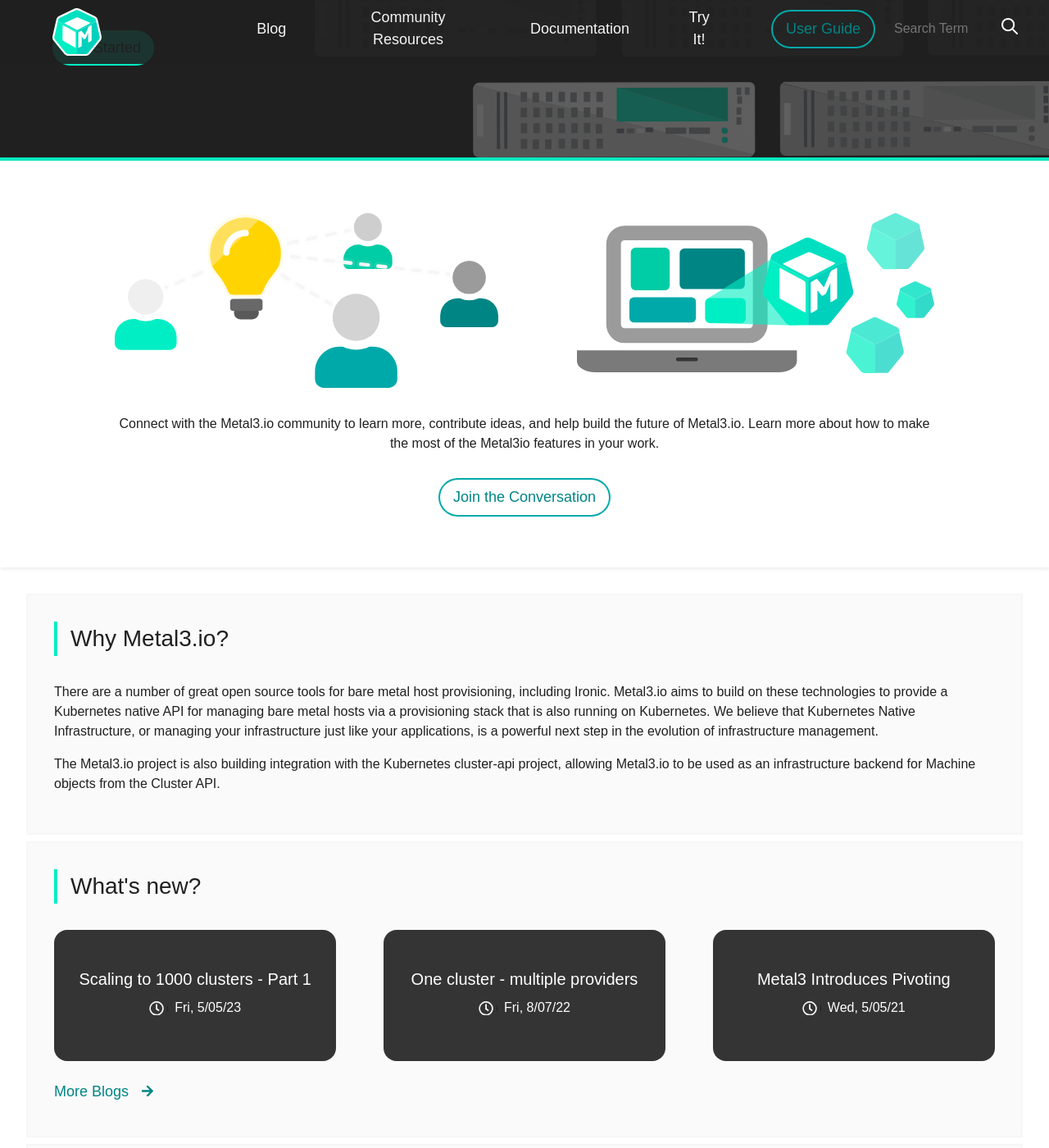
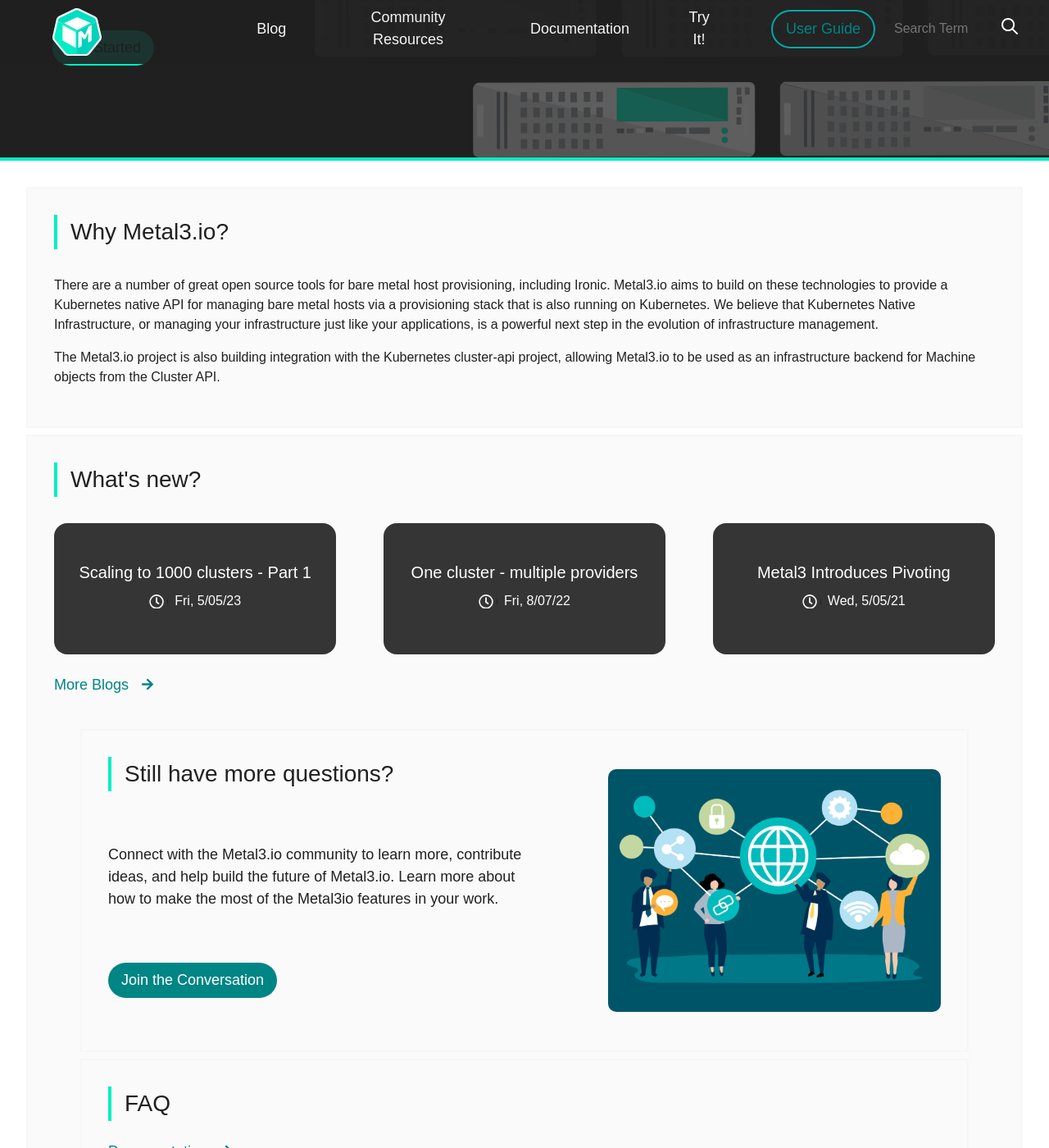
Before and after one commit to metal3-io/metal3-io.github.io, a Jekyll site: the page built from index.html, in a window 1280 px wide and 1400 px high, scrolled down 270 px. Shown: the whole window at 82% size. Built offline with Jekyll 4.4.1, drawn with Linux system fonts in a browser that asks for light colours; nearby versions of some CDN libraries; comment, search, counter and statistics services are not loaded.

Commit message:
community section update

```diff
--- a/_sass/_global.scss
+++ b/_sass/_global.scss
@@ -61,8 +61,7 @@
         grid-template-areas:
         "content aside"
     }
-
-    @media (max-width: $mk--breakpoint--lg) {
+    @media (max-width: $mk--breakpoint--md){
         display: block;
     }
     &__content {
--- a/_sass/_homepage.scss
+++ b/_sass/_homepage.scss
@@ -1,4 +1,43 @@
+.mk-community {
+    @include flexCenter($j-content: space-between);
+    @media (max-width: $mk--breakpoint--md) {
+      flex-direction: column;
+    }
+    &__header {
+      gap: var(--mk--spacer--lg);
+      width: 50% !important;
+      @include flexCenter(
+        $j-content: space-between,
+        $direction: column,
+        $a-items: start
+      );
 
+      @media (max-width: $mk--breakpoint--md) {
+        width: 100% !important;
+      }
+    }
+
+    &__image {
+      width: 50%;
+      display: flex;
+      justify-content: end;
+      @media (max-width: $mk--breakpoint--md) {
+        width: 100%;
+        justify-content: center;
+      }
+      img {
+        width: 80%;
+        border-radius: var(--mk--BorderRadius--md);
+        @media (max-width: $mk--breakpoint--md) {
+          width: 100%;
+        }
+      }
+    }
+    &__button {
+      background-color: var(--mk--Color--500) !important;
+      color: var(--mk--Color--100) !important;
+    }
+  }
 .mk-community-callout {
     padding: var(--mk--spacer--md) var(--mk--spacer--sm);
     margin: 0 auto;
--- a/index.html
+++ b/index.html
@@ -6,17 +6,6 @@ layout: default
     <h3 class="mk-masthead__content__sub-title">Bare metal host provisioning for Kubernetes</h3>
     <a href="{{ site.baseurl }}/try-it.html" class="mk-button mk-button--primary">Get Started</a>
   </div>
-</section>
-<section class="mk-community-callout">
-        <div class="mk-community-callout__images">
-          <img src="/assets/images/home-left-image.svg" alt="">
-          <img src="/assets/images/home-right-image.svg" alt="">
-        </div>
-        <p class="mk-community-callout__content">
-          Connect with the Metal3.io community to learn more, contribute ideas, and help build the future of Metal3.io.
-          Learn more about how to make the most of the Metal3io features in your work.
-        </p>
-        <a href="{{ site.baseurl }}/community-resources.html" class="mk-button mk-button--secondary">Join the Conversation</a>
 </section>
 <main class="mk-main mk-main__homepage">
     <div class="mk-main__content--home">
@@ -53,6 +42,20 @@ layout: default
       class="mk-button mk-button--link"
       >More Blogs</a
     >
+<section class="mk-community mk-main__section">
+
+    <header class="mk-main__header mk-community__header">
+      <h2 class="mk-heading mk-heading--xl mk-m-border">Still have more questions?</h2>
+      <h3 class="mk-heading mk-heading--md">Connect with the Metal3.io community to learn more, contribute ideas, and help build the future of Metal3.io. Learn more about how to make the most of the Metal3io features in your work.
+      </h3>
+      <a href="{{ site.baseurl }}/community-resources.html" class="mk-button mk-button--primary mk-community__button">Join the Conversation</a>
+
+
+    </header>
+    <div class="mk-community__image">
+      <img src="./assets/images/community-image.jpg" alt="">
+    </div>
+
   </section>
 <section class="mk-faqs mk-main__section">
 <header class="mk-main__header">
```
Also changed, not shown: assets/images/community-image.jpg (added).
